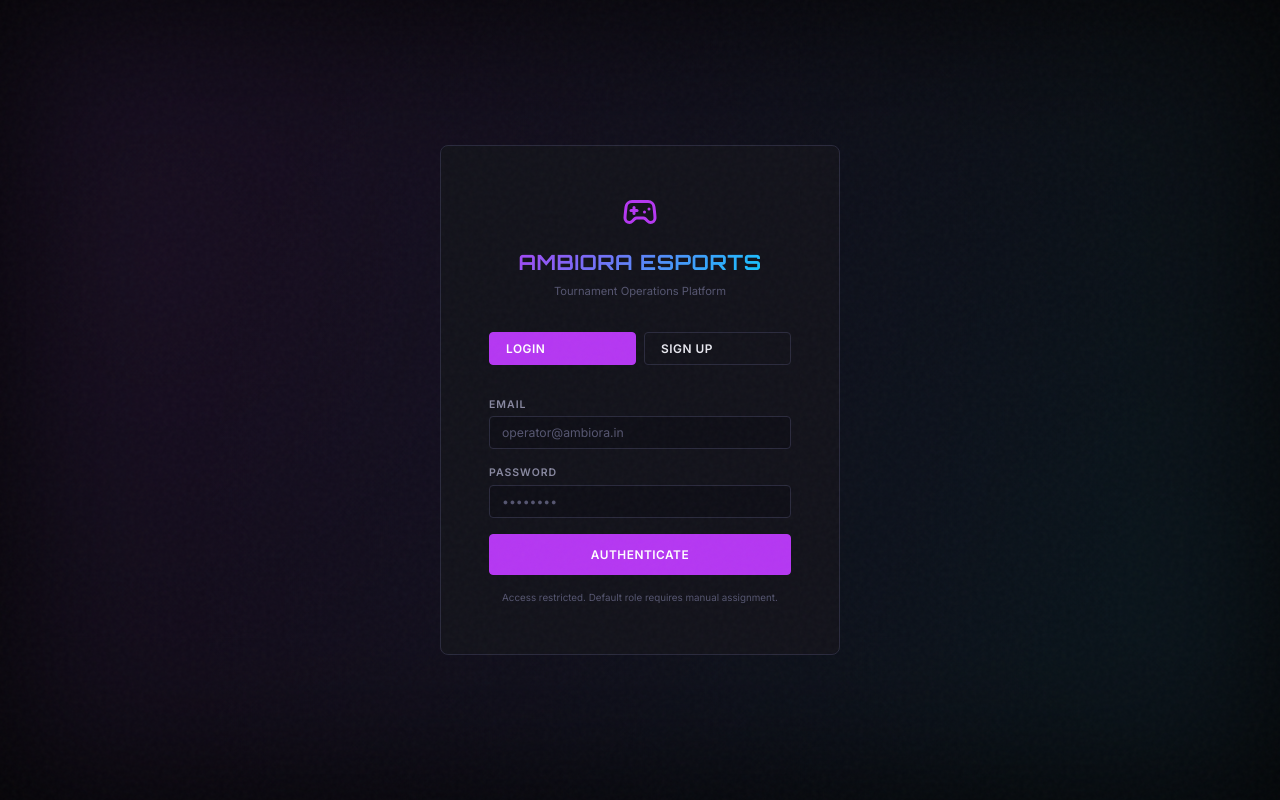
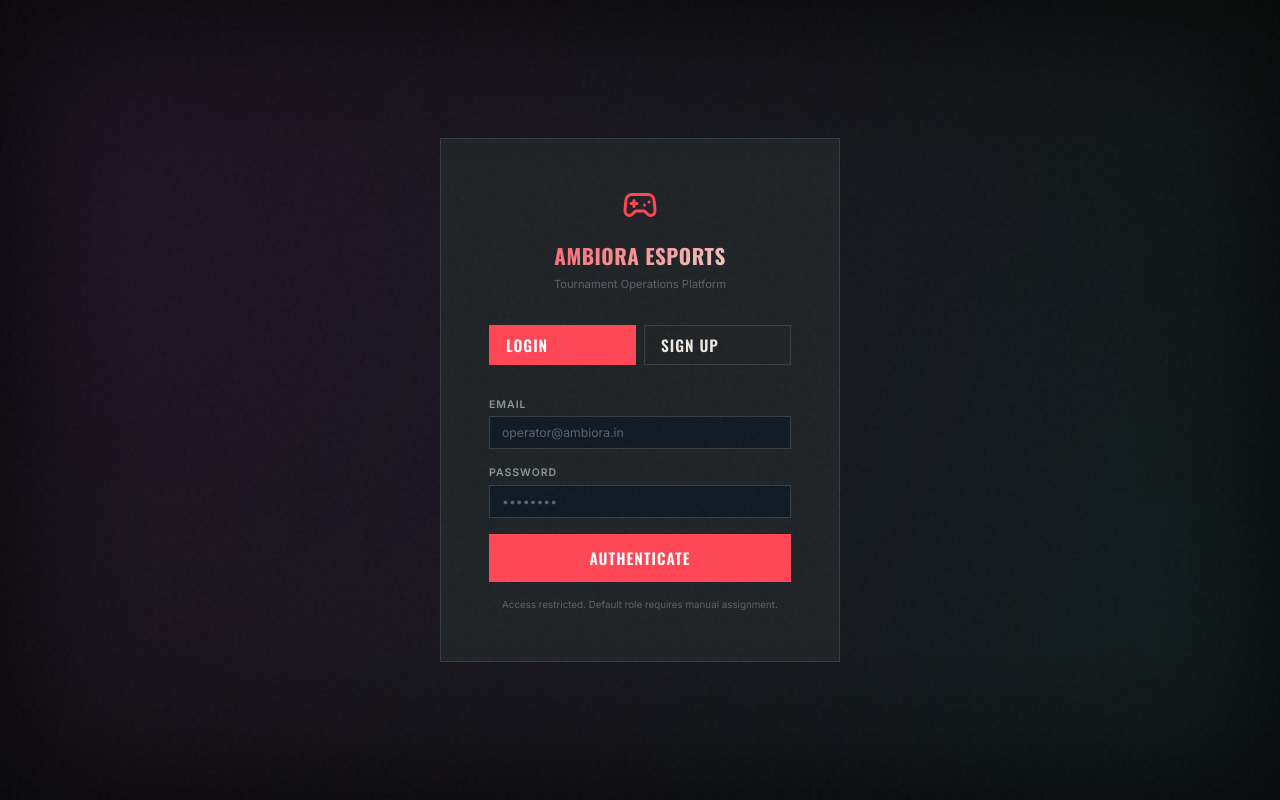
Before and after one commit to Swapnil14-art/ambiora-esports, a React (Vite) app: page /login in a window 1280 px wide. Built offline with nearby package versions, Linux system fonts and the light colour scheme.

Commit message:
Performance optimization: cached data, reduced loaders, smoother navigation

```diff
--- a/src/index.css
+++ b/src/index.css
@@ -1,4 +1,4 @@
-@import url('https://fonts.googleapis.com/css2?family=Inter:wght@300;400;500;600;700;800;900&family=Orbitron:wght@400;500;600;700;800;900&display=swap');
+@import url('https://fonts.googleapis.com/css2?family=Inter:wght@300;400;500;600;700;800;900&family=Oswald:wght@400;500;600;700&display=swap');
 @import './styles/esports.css';
 
 /* ============================================
@@ -6,41 +6,41 @@
    ============================================ */
 :root {
   /* Backgrounds */
-  --bg-primary: #0a0a0f;
-  --bg-secondary: #12121a;
-  --bg-tertiary: #1a1a2e;
-  --bg-card: #16161f;
-  --bg-card-hover: #1e1e2d;
-  --bg-input: #0e0e16;
-  --bg-overlay: rgba(0, 0, 0, 0.7);
+  --bg-primary: #111111;
+  --bg-secondary: #1f2326;
+  --bg-tertiary: #282c31;
+  --bg-card: #1f2326;
+  --bg-card-hover: #282c31;
+  --bg-input: #0f1923;
+  --bg-overlay: rgba(0, 0, 0, 0.85);
 
   /* Borders */
-  --border-primary: #2a2a3d;
-  --border-secondary: #1e1e2e;
-  --border-accent: rgba(181, 55, 242, 0.3);
+  --border-primary: #383e44;
+  --border-secondary: #282c31;
+  --border-accent: #ff4655;
 
-  /* Neon Accents */
-  --neon-purple: #b537f2;
-  --neon-cyan: #00d4ff;
-  --neon-red: #ff3e3e;
+  /* Neon Accents (Mapped to VALORANT Red & Off-White) */
+  --neon-purple: #ff4655;
+  --neon-cyan: #ece8e1;
+  --neon-red: #ff4655;
   --neon-green: #00ff88;
-  --neon-orange: #ff8c00;
-  --neon-yellow: #ffd700;
+  --neon-orange: #ff4655;
+  --neon-yellow: #ece8e1;
 
   /* Text Colors */
-  --text-primary: #e8e8f0;
-  --text-secondary: #8888a0;
-  --text-muted: #555570;
-  --text-accent: var(--neon-purple);
+  --text-primary: #ece8e1;
+  --text-secondary: #8b978f;
+  --text-muted: #5c6269;
+  --text-accent: #ff4655;
 
   /* Status */
-  --status-live: #ff3e3e;
-  --status-upcoming: #00d4ff;
+  --status-live: #ff4655;
+  --status-upcoming: #ece8e1;
   --status-completed: #00ff88;
 
   /* Typography */
   --font-primary: 'Inter', -apple-system, BlinkMacSystemFont, sans-serif;
-  --font-display: 'Orbitron', monospace;
+  --font-display: 'Oswald', sans-serif;
 
   /* Spacing */
   --space-xs: 4px;
@@ -50,18 +50,18 @@
   --space-xl: 32px;
   --space-2xl: 48px;
 
-  /* Border Radius */
-  --radius-sm: 4px;
-  --radius-md: 6px;
-  --radius-lg: 8px;
+  /* Border Radius (Sharp for VALORANT) */
+  --radius-sm: 0px;
+  --radius-md: 0px;
+  --radius-lg: 0px;
 
-  /* Shadows */
-  --shadow-sm: 0 1px 3px rgba(0, 0, 0, 0.4);
-  --shadow-md: 0 4px 12px rgba(0, 0, 0, 0.5);
-  --shadow-lg: 0 8px 32px rgba(0, 0, 0, 0.6);
-  --shadow-neon-purple: 0 0 20px rgba(181, 55, 242, 0.3);
-  --shadow-neon-cyan: 0 0 20px rgba(0, 212, 255, 0.3);
-  --shadow-neon-red: 0 0 20px rgba(255, 62, 62, 0.3);
+  /* Shadows (Hard, tactical shadows instead of glow) */
+  --shadow-sm: 3px 3px 0px rgba(0, 0, 0, 0.8);
+  --shadow-md: 5px 5px 0px rgba(0, 0, 0, 0.8);
+  --shadow-lg: 8px 8px 0px rgba(0, 0, 0, 0.9);
+  --shadow-neon-purple: none;
+  --shadow-neon-cyan: none;
+  --shadow-neon-red: none;
 
   /* Layout */
   --sidebar-width: 260px;
@@ -180,50 +180,56 @@ h4 {
   align-items: center;
   gap: var(--space-sm);
   padding: 8px 16px;
-  font-family: var(--font-primary);
-  font-size: 0.85rem;
+  font-family: var(--font-display);
+  font-size: 1.1rem;
   font-weight: 600;
   border: 1px solid transparent;
-  border-radius: var(--radius-sm);
+  border-radius: 0;
   cursor: pointer;
-  transition: transform 0.1s ease, background-color 0.1s ease, border-color 0.1s ease, color 0.1s ease, box-shadow 0.1s ease;
+  transition: transform 0.05s ease, background-color 0.1s ease, border-color 0.1s ease, color 0.1s ease, box-shadow 0.1s ease;
   text-transform: uppercase;
-  letter-spacing: 0.5px;
+  letter-spacing: 1px;
   white-space: nowrap;
   transform: translateY(0) scale(1);
 }
 
 .btn:active:not(:disabled) {
-  transform: scale(0.97);
+  transform: scale(0.98);
 }
 
 .btn:disabled {
   opacity: 0.5;
   cursor: not-allowed;
+  filter: grayscale(1);
 }
 
 .btn-primary {
   background: var(--neon-purple);
+  /* Val Red */
   color: #fff;
   border-color: var(--neon-purple);
 }
 
 .btn-primary:hover:not(:disabled) {
-  background: #c54df7;
-  box-shadow: var(--shadow-neon-purple);
-  transform: translateY(-1px);
+  background: #ece8e1;
+  color: #111;
+  border-color: #ece8e1;
+  box-shadow: var(--shadow-sm);
+  transform: translate(-1px, -1px);
 }
 
 .btn-secondary {
   background: transparent;
   color: var(--text-primary);
   border-color: var(--border-primary);
+  box-shadow: none;
 }
 
 .btn-secondary:hover:not(:disabled) {
-  border-color: var(--neon-cyan);
-  color: var(--neon-cyan);
-  transform: translateY(-1px);
+  background: var(--border-primary);
+  color: #fff;
+  transform: translate(-1px, -1px);
+  box-shadow: var(--shadow-sm);
 }
 
 .btn-danger {
@@ -235,13 +241,13 @@ h4 {
 .btn-danger:hover:not(:disabled) {
   background: var(--neon-red);
   color: #fff;
-  box-shadow: var(--shadow-neon-red);
-  transform: translateY(-1px);
+  box-shadow: var(--shadow-sm);
+  transform: translate(-1px, -1px);
 }
 
 .btn-sm {
   padding: 4px 10px;
-  font-size: 0.75rem;
+  font-size: 0.9rem;
 }
 
 .btn-icon {
--- a/src/lib/cache.js
+++ b/src/lib/cache.js
@@ -1,8 +1,8 @@
 // Simple in-memory cache for API responses
 const cache = new Map();
 
-// Default TTL is 5 minutes
-const DEFAULT_TTL = 5 * 60 * 1000;
+// Default TTL is 15 minutes to prevent frequent refetching during an active session
+const DEFAULT_TTL = 15 * 60 * 1000;
 
 /**
  * Fetches data or retrieves it from cache.
@@ -27,6 +27,19 @@ export const fetchWithCache = async (key, fetcher, ttl = DEFAULT_TTL) => {
         console.error(`Error fetching data for cache key ${key}:`, error);
         throw error;
     }
+};
+
+/**
+ * Synchronously checks if a valid cache entry exists for the given key.
+ * Useful to prevent setting loading states when data is already available.
+ * @param {string} key - Unique cache key
+ * @param {number} ttl - Time to live in milliseconds
+ * @returns {boolean}
+ */
+export const hasValidCache = (key, ttl = DEFAULT_TTL) => {
+    const cached = cache.get(key);
+    if (!cached) return false;
+    return Date.now() - cached.timestamp < ttl;
 };
 
 /**
--- a/src/pages/admin/Overview.jsx
+++ b/src/pages/admin/Overview.jsx
@@ -1,7 +1,7 @@
 import { useState, useEffect } from 'react';
 import { useNavigate } from 'react-router-dom';
 import { supabase } from '../../lib/supabase';
-import { fetchWithCache } from '../../lib/cache';
+import { fetchWithCache, hasValidCache, invalidateCache } from '../../lib/cache';
 import { useAuth } from '../../contexts/AuthContext';
 import {
     Users, UserPlus, Calendar, Trophy, Activity, AlertCircle,
@@ -26,6 +26,10 @@ export default function AdminOverview() {
     }, []);
 
     const fetchStats = async () => {
+        if (!hasValidCache('admin_teams_count')) {
+            setLoading(true);
+        }
+
         try {
             const [teamsRes, playersRes, matchesRes, liveRes, gamesRes, logsRes] = await Promise.all([
                 fetchWithCache('admin_teams_count', async () => await supabase.from('teams').select('id', { count: 'exact', head: true })),
--- a/src/pages/viewer/Teams.jsx
+++ b/src/pages/viewer/Teams.jsx
@@ -1,6 +1,6 @@
 import { useState, useEffect } from 'react';
 import { supabase } from '../../lib/supabase';
-import { fetchWithCache } from '../../lib/cache';
+import { fetchWithCache, hasValidCache } from '../../lib/cache';
 import { Users, Gamepad2, Shield } from 'lucide-react';
 import SkeletonLoader from '../../components/ui/SkeletonLoader';
 
@@ -14,6 +14,10 @@ export default function ViewerTeams() {
     }, []);
 
     const fetchData = async () => {
+        if (!hasValidCache('public_games') || !hasValidCache('public_teams')) {
+            setLoading(true);
+        }
+
         try {
             const [gamesRes, teamsRes] = await Promise.all([
                 fetchWithCache('public_games', async () => await supabase.from('games').select('*').order('name')),
--- a/src/styles/esports.css
+++ b/src/styles/esports.css
@@ -13,9 +13,9 @@
     --game-fifa: #00ff88;
     --game-f1: #e10600;
 
-    /* HUD UI Borders */
+    /* HUD UI Borders (Tactical) */
     --hud-border-width: 1px;
-    --hud-glow: 0 0 10px rgba(0, 212, 255, 0.3);
+    --hud-glow: none;
 }
 
 /* ============================================
@@ -76,29 +76,15 @@ body::after {
     pointer-events: none;
 }
 
-/* Simulated scanning sweep on hover */
+/* Simulated tactical background on hover instead of sweep */
 .hud-card:hover::after {
-    content: '';
-    position: absolute;
-    top: -50%;
-    left: -50%;
-    width: 200%;
-    height: 200%;
-    background: linear-gradient(to bottom right,
-            rgba(255, 255, 255, 0) 0%,
-            rgba(255, 255, 255, 0.03) 40%,
-            rgba(255, 255, 255, 0.1) 50%,
-            rgba(255, 255, 255, 0) 60%,
-            rgba(255, 255, 255, 0) 100%);
-    transform: rotate(30deg);
-    animation: lightSweep 1.5s infinite linear;
-    pointer-events: none;
+    display: none;
 }
 
 .hud-card:hover {
-    transform: translateY(-2px) scale(1.01);
-    box-shadow: var(--hud-glow), 0 8px 24px rgba(0, 0, 0, 0.6);
-    border-color: rgba(0, 212, 255, 0.4);
+    transform: translateY(-2px);
+    box-shadow: var(--shadow-sm);
+    border-color: var(--border-accent);
     z-index: 2;
 }
 
@@ -131,20 +117,22 @@ body::after {
     height: 40px;
     background: var(--bg-tertiary);
     border: 1px solid var(--border-primary);
-    border-radius: 50%;
+    border-radius: 0;
+    /* Boxy instead of circle */
     font-family: var(--font-display);
     font-weight: 800;
-    font-size: 0.8rem;
+    font-size: 0.9rem;
     color: var(--text-muted);
     position: relative;
     z-index: 5;
-    transition: color 0.2s;
+    transition: color 0.1s, border-color 0.1s, background-color 0.1s;
 }
 
 .broadcast-panel:hover .vs-separator {
-    color: var(--neon-cyan);
+    color: var(--bg-primary);
+    background-color: var(--neon-cyan);
     border-color: var(--neon-cyan);
-    box-shadow: 0 0 15px rgba(0, 212, 255, 0.2);
+    box-shadow: none;
 }
 
 /* ============================================
@@ -251,18 +239,17 @@ body::after {
     height: 100%;
     background: linear-gradient(to bottom,
             transparent 0%,
-            rgba(181, 55, 242, 0.1) 50%,
-            rgba(181, 55, 242, 0.8) 100%);
-    animation: scanningLine 1.5s infinite cubic-bezier(0.4, 0, 0.2, 1);
+            transparent 90%,
+            var(--border-accent) 100%);
+    animation: scanningLine 1.5s infinite linear;
 }
 
 .scanner-text {
     font-family: var(--font-display);
-    font-size: 0.7rem;
-    color: var(--neon-purple);
+    font-size: 0.8rem;
+    color: var(--neon-red);
     letter-spacing: 2px;
     text-transform: uppercase;
-    animation: pulse-live 1.5s infinite;
     margin-top: var(--space-sm);
     display: flex;
     align-items: center;
```
Also changed, not shown: src/pages/admin/MatchesManager.jsx (+6 -1 lines), src/pages/admin/TeamsManager.jsx (+9 -3 lines), src/pages/leader/Teams.jsx (+27 -1 lines), src/pages/shared/SharedTeams.jsx (+35 -10 lines).
